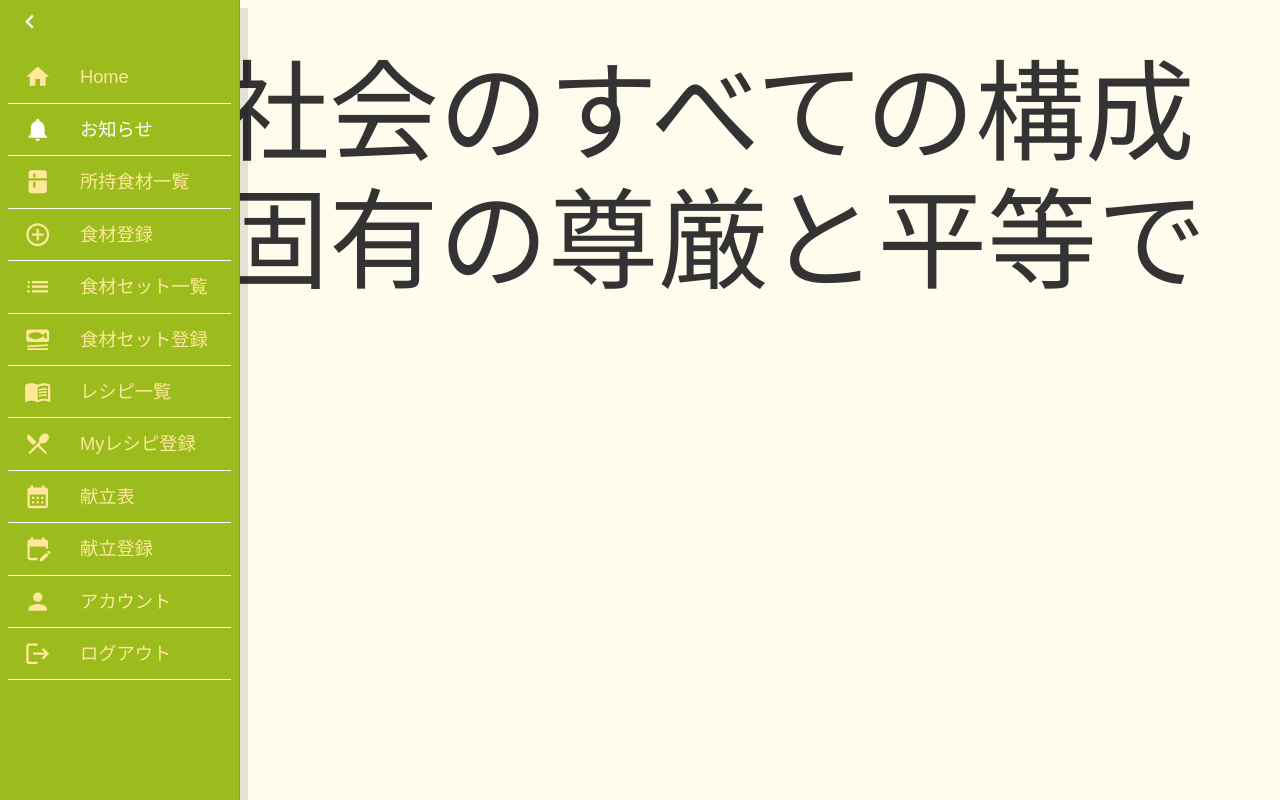
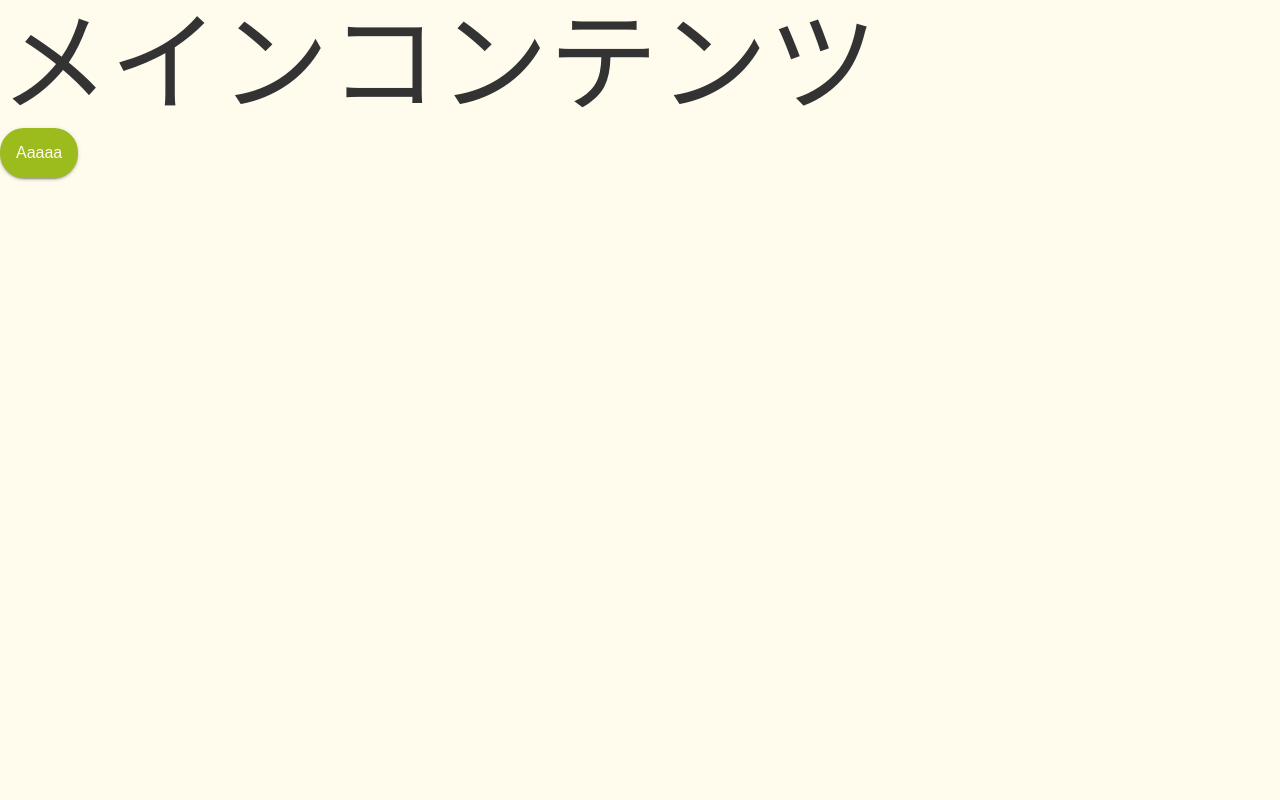
Before and after one commit to masaokaka/my-fridge-frontend, a React (Vite) app in the folder src/: page / in a window 1280 px wide. Built offline with nearby package versions, Linux system fonts and the light colour scheme; a web font is replaced by a local one.

Commit message:
update:#5 ブランチ4の変更に合わせる

```diff
--- a/src/src/components/pages/Home/presenter.tsx
+++ b/src/src/components/pages/Home/presenter.tsx
@@ -1,15 +1,10 @@
-import { Typography } from '@mui/material';
+import { Box, Typography } from '@mui/material';
 import { CustomButton } from '../../uiParts/CustomButton';
-import { SideMenuLayout } from '../../uiParts/SideMenuLayout';
 
 const Home = () => (
-  <>
-    <SideMenuLayout />
+  <Box>
+    <Typography variant="h1">メインコンテンツ</Typography>
     <CustomButton>Aaaaa</CustomButton>
-    <Typography variant="h1">
-      人類社会のすべての構成員の固有の尊厳と平等で譲
-    </Typography>
-  </>
+  </Box>
 );
-
 export default Home;
```
Also changed, not shown: 1 other file (tests, documents, lock files or other folders).
